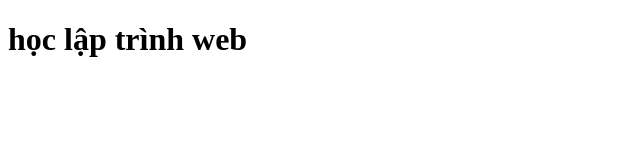
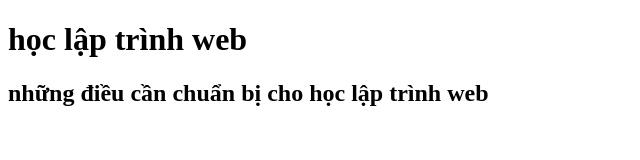
Before and after one commit to Phamlai93ht/duan17, a plain HTML site: page index.html in a window 1280 px wide. Shown: the whole page, without its empty margins (0-640 px from the left). Drawn offline with Linux system fonts and the light colour scheme.

Commit message:
first change

```diff
--- a/index.html
+++ b/index.html
@@ -7,6 +7,7 @@
 </head>
 <body>
     <h1>học lập trình web </h1>
+    <h2>những điều cần chuẩn bị cho học lập trình web </h2>
 
 </body>
 </html>
```
